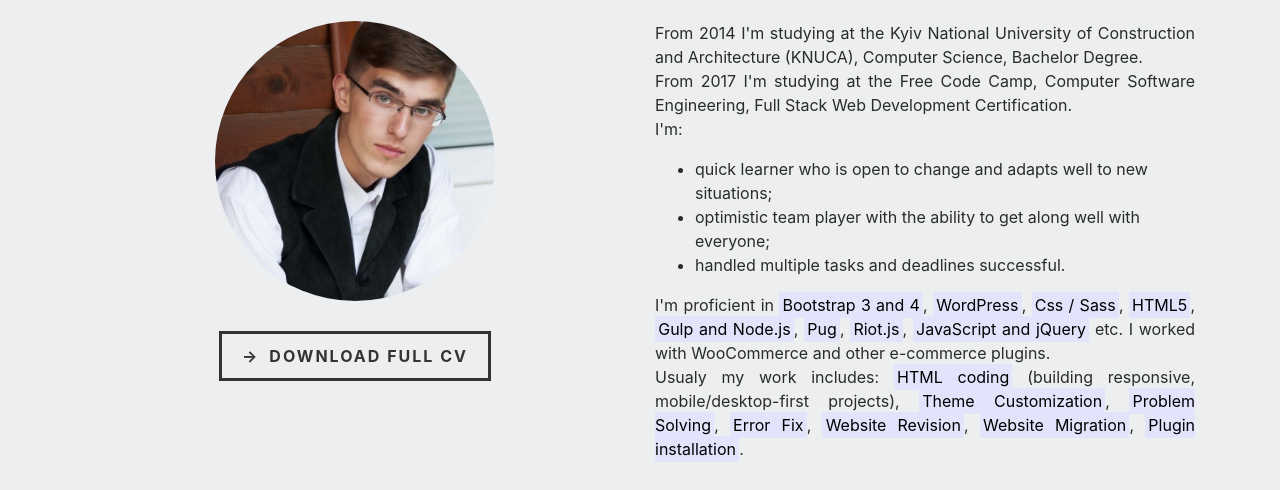
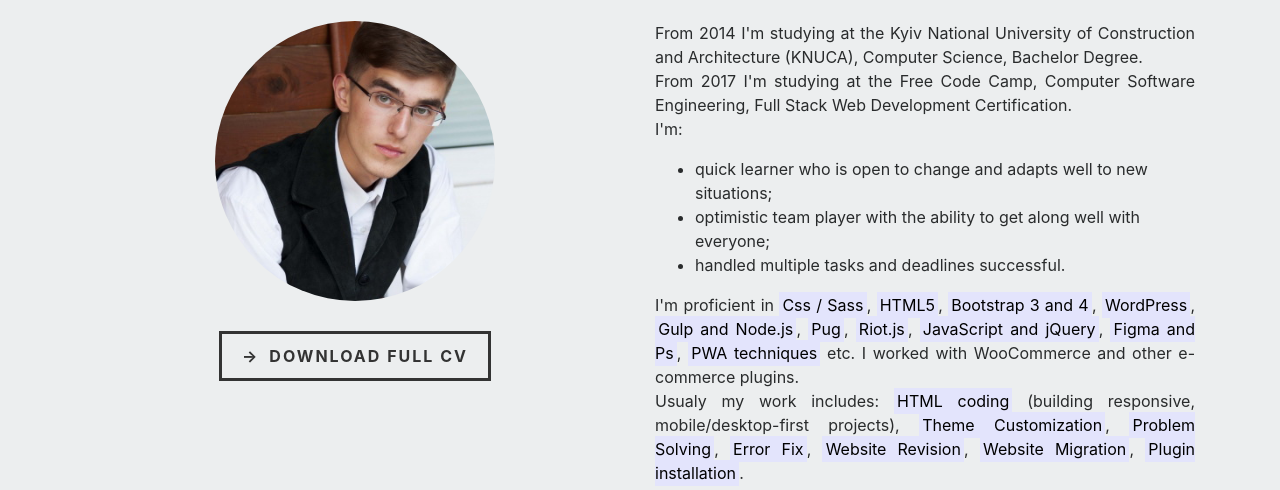
Before and after one commit to DDushkin/DDushkin.github.io, a plain HTML site: page index.html in a window 1280 px wide. Shown: the part 310-800 px from the top of the page. Drawn offline with nearby package versions, Linux system fonts and the light colour scheme; a script that the page names is missing.

Commit message:
skills added

```diff
--- a/index.html
+++ b/index.html
@@ -60,7 +60,7 @@
             <li>handled multiple tasks and deadlines successful.</li>
           </ul>
           <p></p>
-          <p class="text-justify">I'm proficient in <mark>Bootstrap 3 and 4</mark>, <mark>WordPress</mark>, <mark>Css / Sass</mark>, <mark>HTML5</mark>, <mark>Gulp and Node.js</mark>, <mark>Pug</mark>, <mark>Riot.js</mark>, <mark>JavaScript and jQuery</mark> etc. I worked with
+          <p class="text-justify">I'm proficient in <mark>Css / Sass</mark>, <mark>HTML5</mark>, <mark>Bootstrap 3 and 4</mark>, <mark>WordPress</mark>, <mark>Gulp and Node.js</mark>, <mark>Pug</mark>, <mark>Riot.js</mark>, <mark>JavaScript and jQuery</mark>, <mark>Figma and Ps</mark>, <mark>PWA techniques</mark>  etc.  I worked with
             WooCommerce and other e-commerce plugins.
             <br> Usualy my work includes: <mark>HTML coding</mark> (building responsive, mobile/desktop-first projects), <mark>Theme Customization</mark>, <mark>Problem Solving</mark>, <mark>Error Fix</mark>, <mark>Website Revision</mark>, <mark>Website Migration</mark>,
             <mark>Plugin installation</mark>. </p>
```
